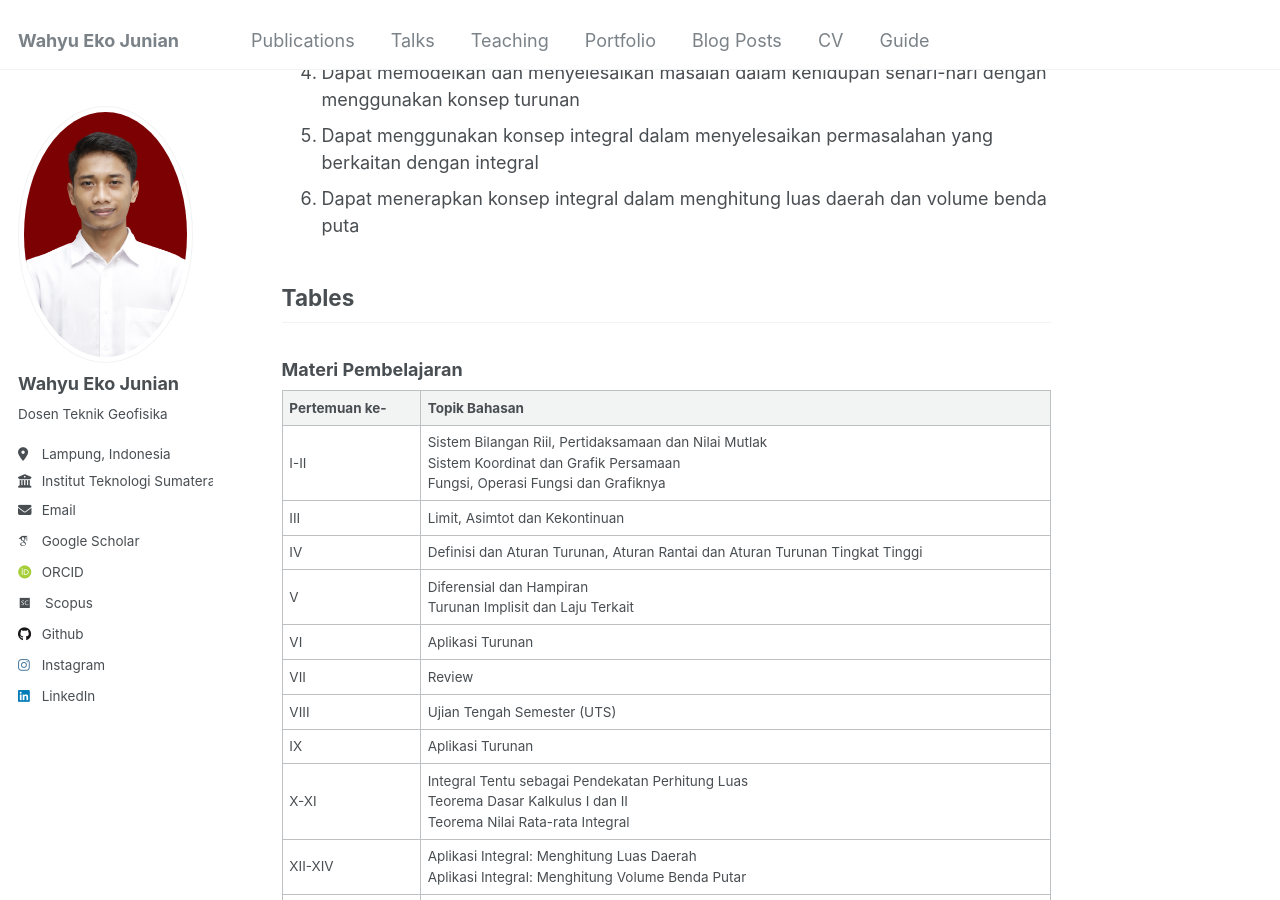
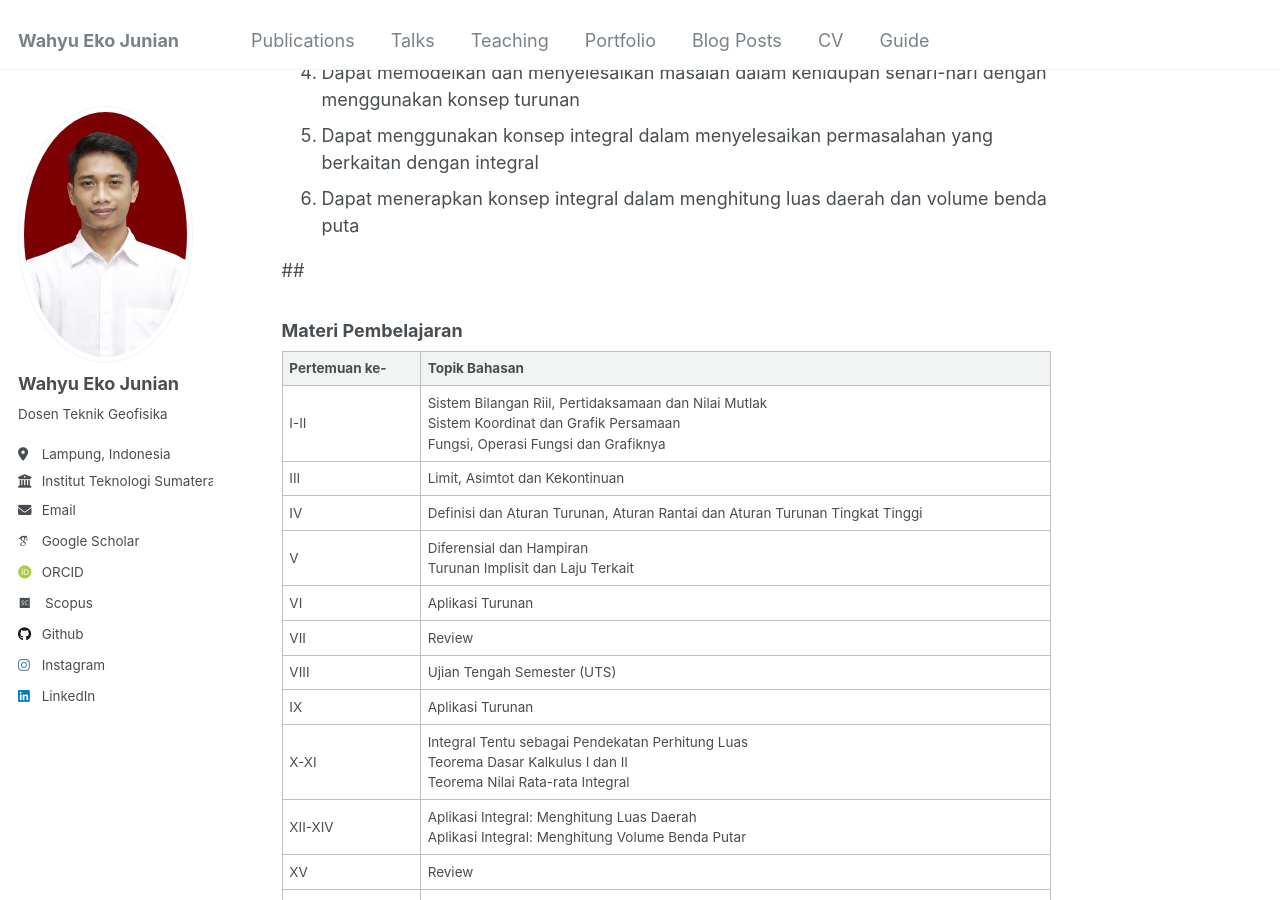
Before and after one commit to wahyuejunian/wejunian, a Jekyll site: the page built from _teaching/Matdas1.md, in a window 1280 px wide and 900 px high, scrolled down 410 px. Built offline with Jekyll 4.4.1, drawn with Linux system fonts in a browser that asks for light colours; some web fonts are replaced.

Commit message:
Update Matdas1.md

```diff
--- a/_teaching/Matdas1.md
+++ b/_teaching/Matdas1.md
@@ -15,7 +15,7 @@ Kuliah ini wajib diambil oleh mahasiswa TPB. Setelah mengikuti kuliah ini, mahas
 5. Dapat menggunakan konsep integral dalam menyelesaikan permasalahan yang berkaitan dengan integral
 6. Dapat menerapkan konsep integral dalam menghitung luas daerah dan volume benda puta
 
-## Tables
+##
 
 ### Materi Pembelajaran
 
```
